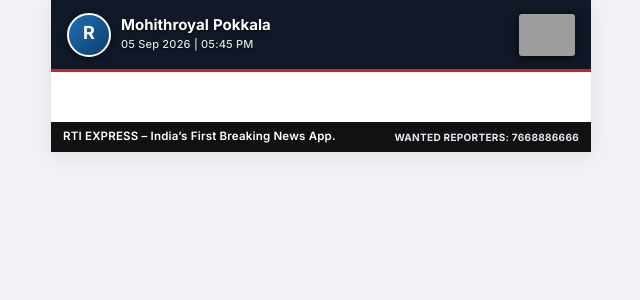
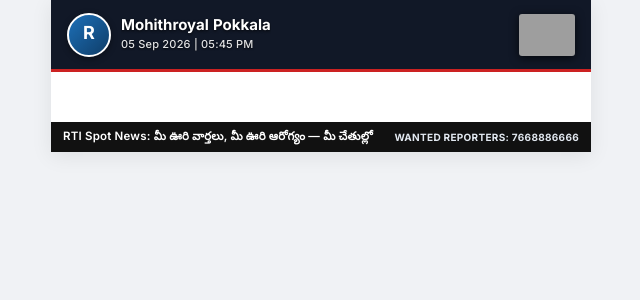
Before and after one commit to Mohitroyal/News-Backend, a Python web app: template backend/app/renderer/templates/pattern_b/template.html in a window 1280 px wide. Shown: the top 300 px of the page, without its empty margins (319-959 px from the left). Run offline with Jinja, Linux system fonts and the light colour scheme; the template is opened without the code that fills it, so the values that code supplies are empty; grey boxes are pictures that could not be loaded.

Commit message:
Update footer text to Telugu tagline: RTI Spot News: మీ ఊరి వార్తలు, మీ ఊరి ఆరోగ్యం — మీ చేతుల్లో

```diff
--- a/backend/app/renderer/templates/hero-image/template.html
+++ b/backend/app/renderer/templates/hero-image/template.html
@@ -327,7 +327,7 @@
 
         <!-- Bottom Footer Banner -->
         <div class="footer-banner">
-            <span class="footer-banner-text">{{ publication_name|upper if publication_name else 'RTI EXPRESS' }} – India’s First Breaking News App.</span>
+            <span class="footer-banner-text">RTI Spot News: మీ ఊరి వార్తలు, మీ ఊరి ఆరోగ్యం — మీ చేతుల్లో</span>
             <span class="footer-reporters-text">WANTED REPORTERS: 7668886666</span>
         </div>
     </div>
--- a/backend/app/renderer/templates/pattern_b/template.html
+++ b/backend/app/renderer/templates/pattern_b/template.html
@@ -327,7 +327,7 @@
 
         <!-- Bottom Footer Banner -->
         <div class="footer-banner">
-            <span class="footer-banner-text">{{ publication_name|upper if publication_name else 'RTI EXPRESS' }} – India’s First Breaking News App.</span>
+            <span class="footer-banner-text">RTI Spot News: మీ ఊరి వార్తలు, మీ ఊరి ఆరోగ్యం — మీ చేతుల్లో</span>
             <span class="footer-reporters-text">WANTED REPORTERS: 7668886666</span>
         </div>
     </div>
```
